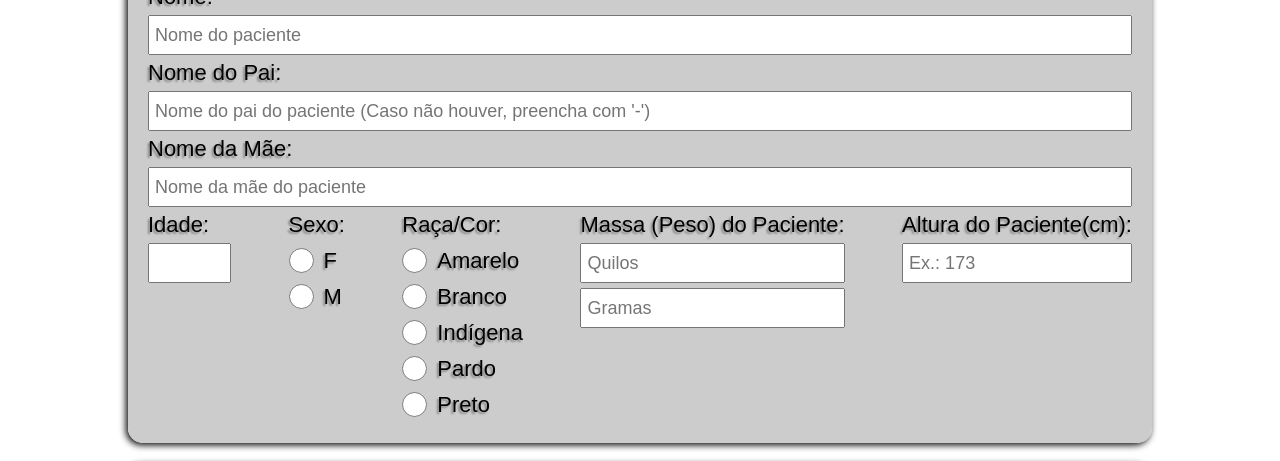
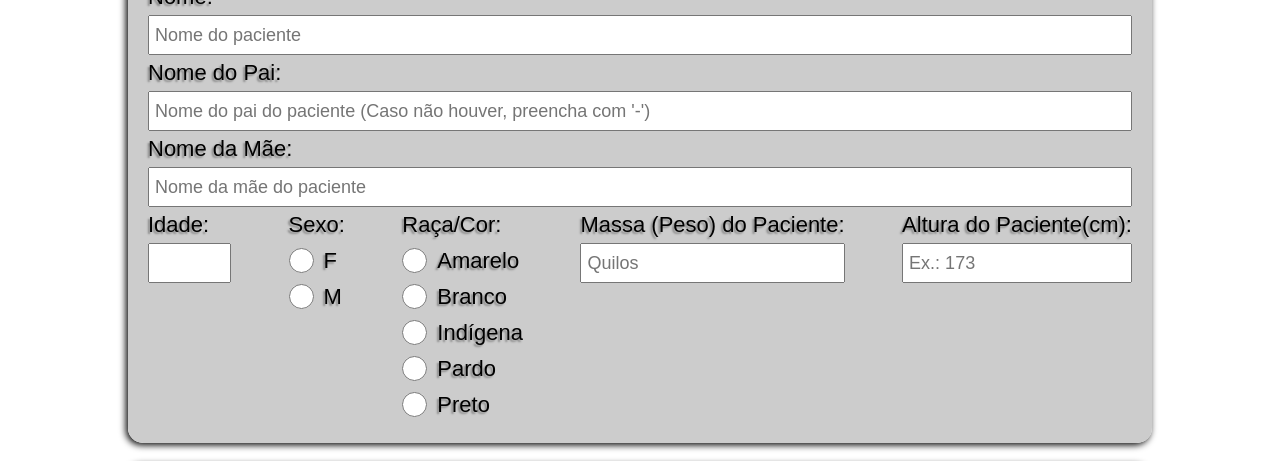
Before and after one commit to suarestalles/registerPatient, a plain HTML site: page index.html in a window 1280 px wide. Shown: the part 199-660 px from the top of the page. Drawn offline with Linux system fonts and the light colour scheme; a script that the page names is missing; a web font is replaced by a local one.

Commit message:
Remove field "gramas"

```diff
--- a/index.html
+++ b/index.html
@@ -76,7 +76,6 @@
                             <label for="kg">Massa (Peso) do Paciente:</label>
                             <div class="massaCampos">
                                 <input type="number" class="input" name="kg" id="kg" min="0" max="300" placeholder="Quilos" required>
-                                <input type="number" class="input" name="grama" id="grama" min="0" maxlength="3" placeholder="Gramas" required>
                             </div>
                         </div>
 
```
